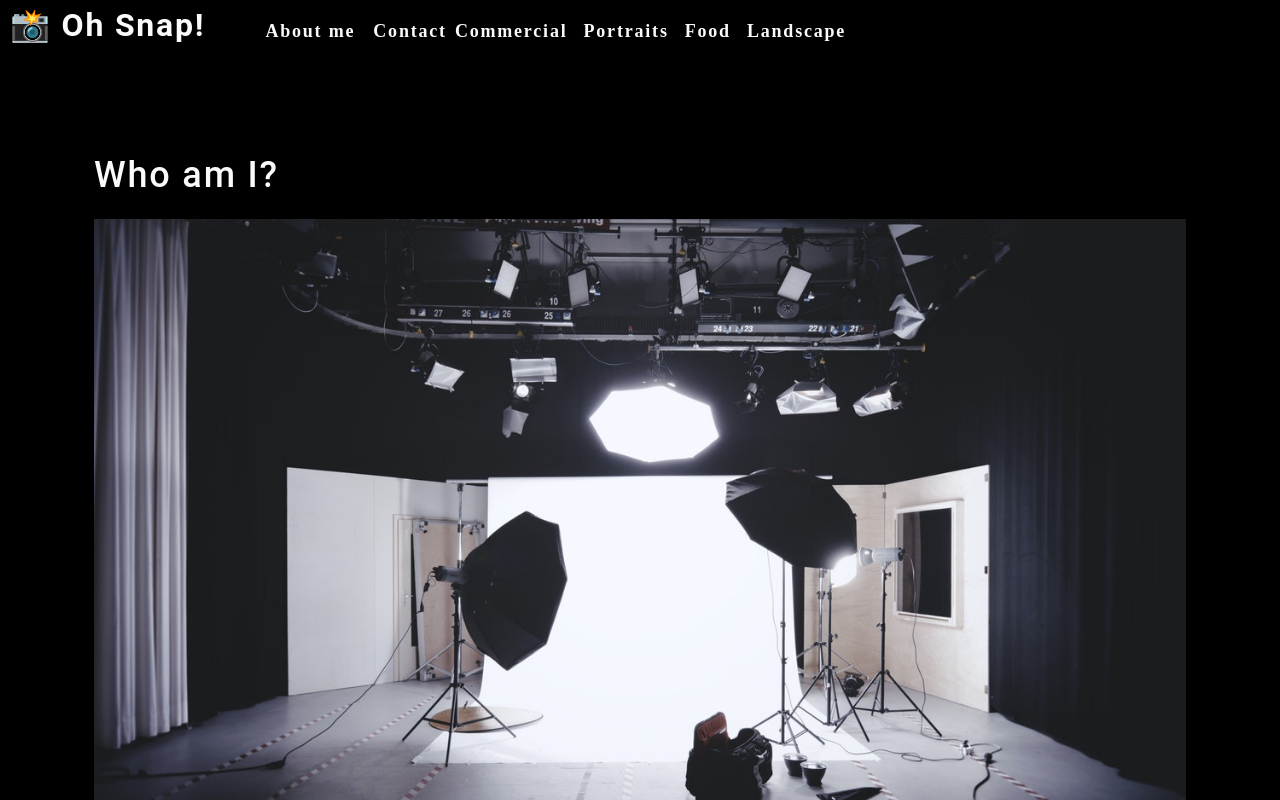
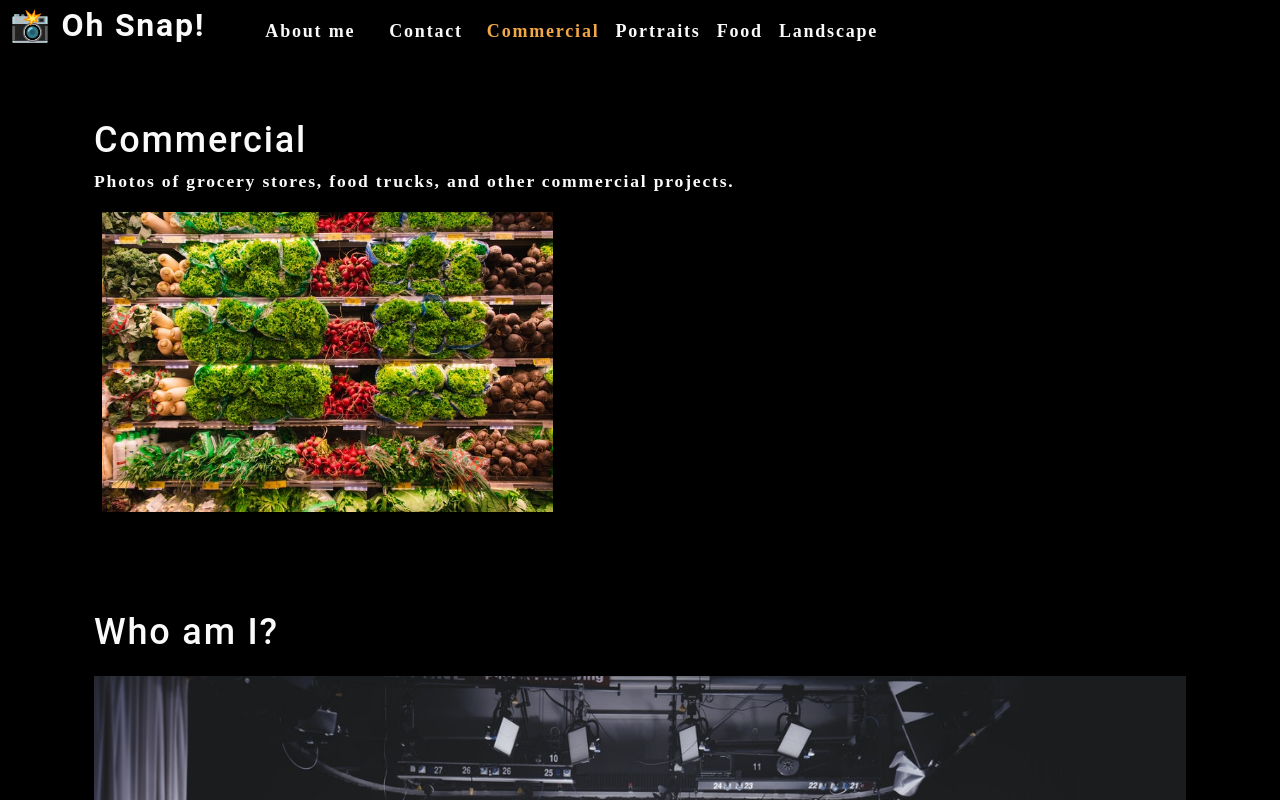
Before and after one commit to TimK76/20_REACT_-photo_port, a React (Create React App) app: page / in a window 1280 px wide. Shown: the top 800 px of the page. Built offline with nearby package versions, Linux system fonts and the light colour scheme.

Commit message:
added hooks and props to Gallery

```diff
--- a/src/App.js
+++ b/src/App.js
@@ -1,13 +1,33 @@
-import React from "react";
-import About from "./components/About/index";
-import Nav from "./components/Nav/index";
+import React, { useState } from 'react';
+import Nav from './components/Nav';
+import About from './components/About';
+import Gallery from './components/Gallery';
 
 function App() {
+  const [categories] = useState([
+    {
+      name: 'commercial',
+      description: 'Photos of grocery stores, food trucks, and other commercial projects',
+    },
+    { name: 'portraits', description: 'Portraits of people in my life' },
+    { name: 'food', description: 'Delicious delicacies' },
+    { name: 'landscape', description: 'Fields, farmhouses, waterfalls, and the beauty of nature' },
+  ]);
+
+  const [currentCategory, setCurrentCategory] = useState(categories[0]);
+
   return (
     <div>
-      <Nav />
+      <Nav
+        categories={categories}
+        setCurrentCategory={setCurrentCategory}
+        currentCategory={currentCategory}
+      ></Nav>
       <main>
-        <About />
+        <div>
+          <Gallery></Gallery>
+          <About></About>
+        </div>
       </main>
     </div>
   );
--- /dev/null
+++ b/src/components/Gallery/index.js
@@ -0,0 +1,25 @@
+import React from 'react';
+import {capitalizeFirstLetter } from '../../utils/helpers';
+import photo from "../../assets/small/commercial/0.jpg";
+
+function Gallery(props) {
+    const currentCategory ={
+        name: "commercial",
+        description: "Photos of grocery stores, food trucks, and other commercial projects.",
+    };
+    return (
+        <section>
+          <h1>{capitalizeFirstLetter(currentCategory.name)}</h1>
+          <p> {currentCategory.description}</p>
+          <div>
+              <img
+                src={photo}
+                alt="Commercial Example"
+                className='img-thumbnail mx-1'
+                />
+          </div>
+        </section>
+      );
+}
+
+export default Gallery;
--- a/src/components/Nav/index.js
+++ b/src/components/Nav/index.js
@@ -1,44 +1,47 @@
-import React from "react";
+import React, { useEffect } from 'react';
+import { capitalizeFirstLetter } from '../../utils/helpers';
 
-function Nav() {
-  const categories = [
-    {
-      name: "Commercial",
-      description:
-        "Photos of grocery stores, food trucks, and other commercial projects",
-    },
-    { name: "Portraits", description: "Portraits of people in my life" },
-    { name: "Food", description: "Delicious delicacies" },
-    {
-      name: "Landscape",
-      description: "Fields, farmhouses, waterfalls, and the beauty of nature",
-    },
-  ];
-  function categorySelected(name) {
-    console.log(`${name} clicked`);
-  }
+function Nav(props) {
+  const {
+    categories = [],
+    setCurrentCategory,
+    currentCategory,
+  } = props;
+
+  useEffect(() => {
+    document.title = capitalizeFirstLetter(currentCategory.name);
+  }, [currentCategory]);
+
   return (
     <header className="flex-row px-1">
       <h2>
-        <a href="/">
-          <span role="img" aria-label="camera">
-            📸
-          </span>{" "}
-          Oh Snap!
+        <a data-testid="link" href="/">
+          <span role="img" aria-label="camera"> 📸</span> Oh Snap!
         </a>
       </h2>
       <nav>
         <ul className="flex-row">
           <li className="mx-2">
-            <a href="#about">About me</a>
+            <a data-testid="about" href="#about">
+              About me
+            </a>
           </li>
-          <li>
+          <li className="mx-2">
             <span>Contact</span>
           </li>
           {categories.map((category) => (
-            <li className="mx-1" key={category.name}>
-              <span onClick={() => categorySelected(category.name)}>
-                {category.name}
+            <li
+              className={`mx-1 ${
+                currentCategory.name === category.name && 'navActive'
+                }`}
+              key={category.name}
+            >
+              <span
+                onClick={() => {
+                  setCurrentCategory(category)
+                }}
+              >
+                {capitalizeFirstLetter(category.name)}
               </span>
             </li>
           ))}
```
